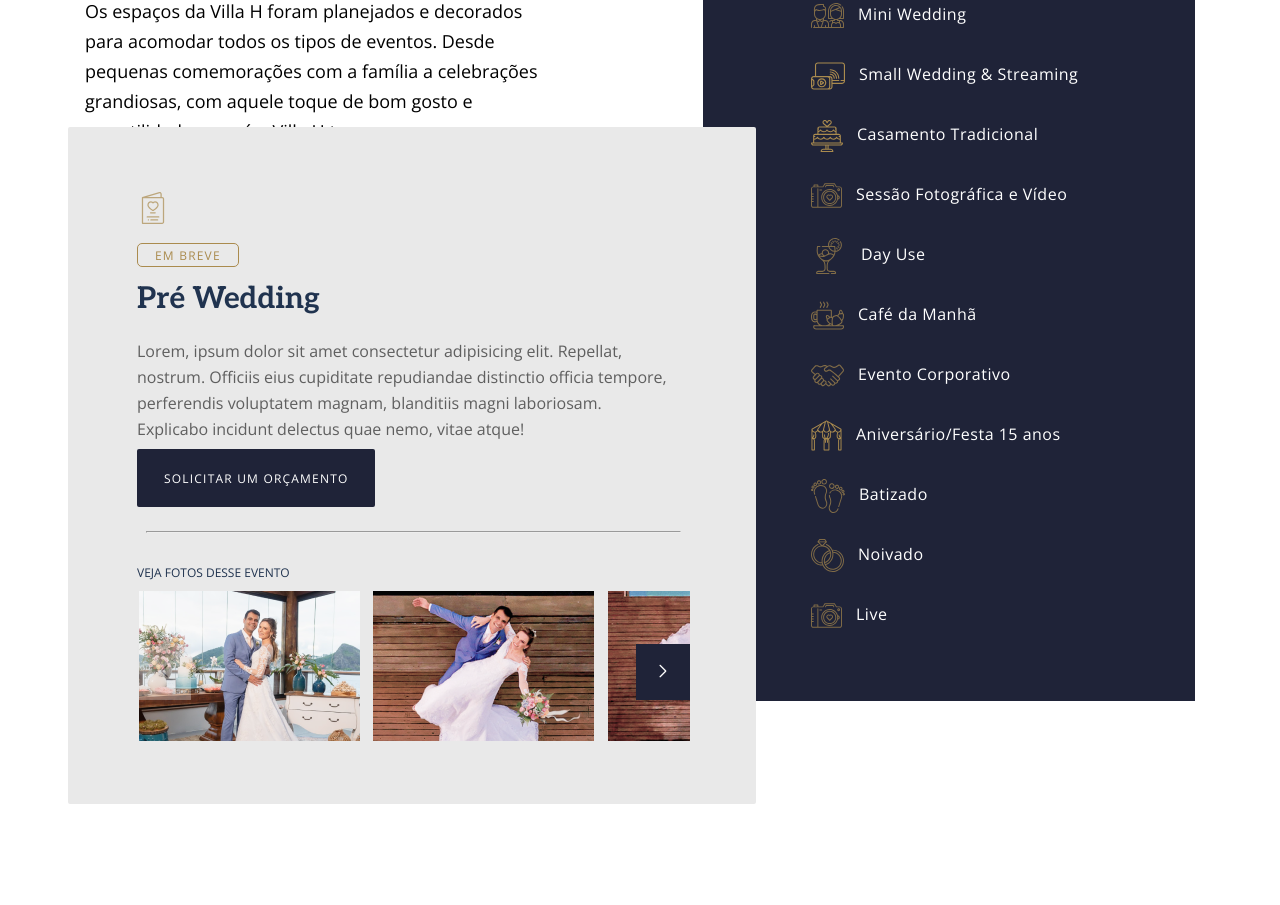
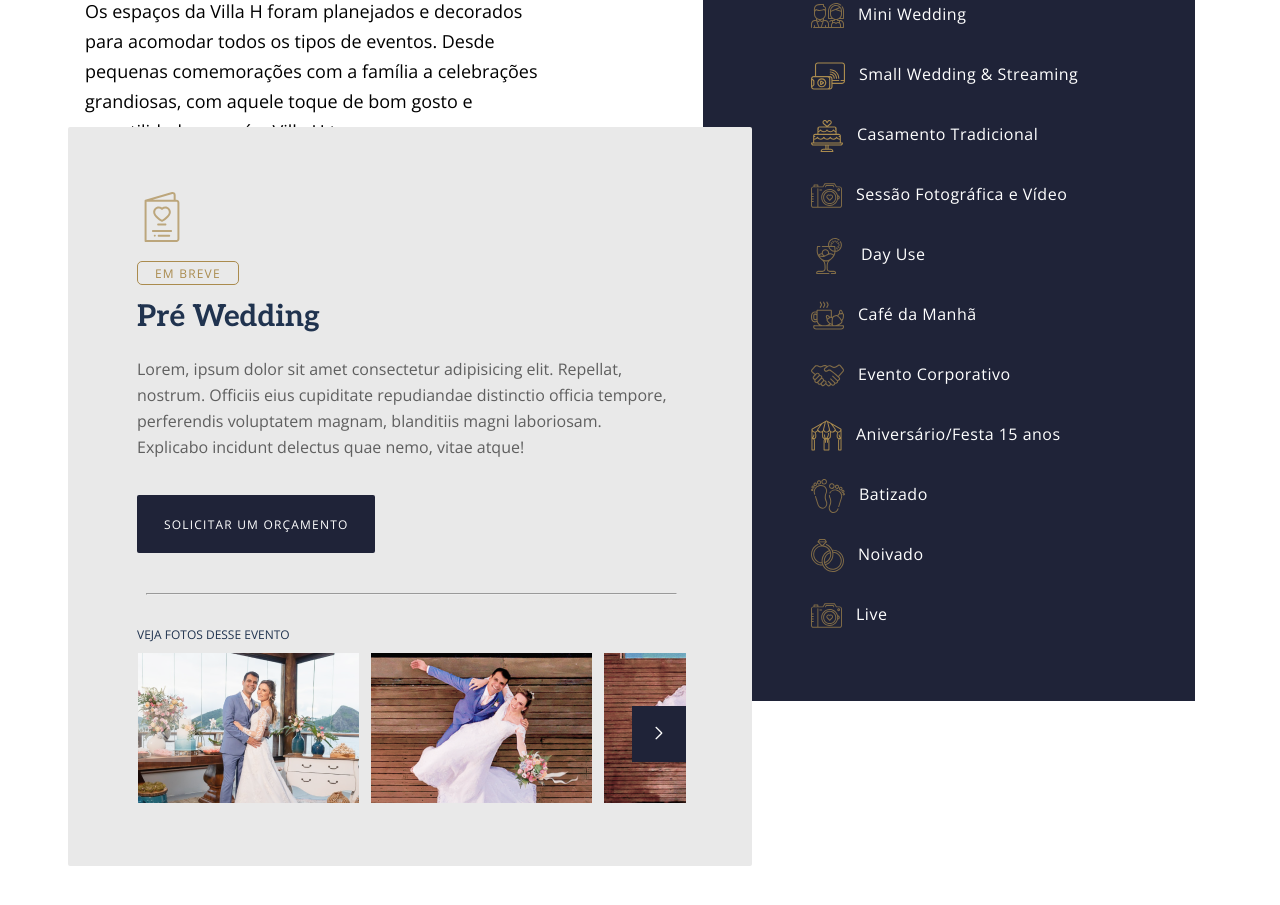
Before and after one commit to jessiicasantos/villa-h-react, a React (Create React App) app: page / in a window 1280 px wide. Shown: the part 4420-5325 px from the top of the page. Built offline with nearby package versions, Linux system fonts and the light colour scheme.

Commit message:
SwiperEvent condition added

```diff
--- a/src/components/Button/Button.css
+++ b/src/components/Button/Button.css
@@ -55,3 +55,10 @@ a.btn-dark-blue {
     background-color: #AA8B4E;
     color: #ffffff;
 }
+
+.card-event a.btn-dark-blue {
+    margin: 35px 0 0;
+    padding: 17px 26px 16px 27px;
+    display: flex;
+    width: fit-content;
+}
--- a/src/components/Container/Container.css
+++ b/src/components/Container/Container.css
@@ -198,7 +198,8 @@
     top: 513px;
     left: -17px;
     padding: 65px 66px 63px 69px;
-    max-width: 689px;
+    max-width: 549px;
+    width: -webkit-fill-available;
 }
 
 .card-event.active {
@@ -213,6 +214,9 @@
 
 .card-event svg {
     margin: 0 0 19px;
+    width: 50px;
+    height: 50px;
+    object-fit: contain;
 }
 
 .card-event .tag {
--- a/src/components/Container/EventSection/MenuEvent/MenuEvent.jsx
+++ b/src/components/Container/EventSection/MenuEvent/MenuEvent.jsx
@@ -45,7 +45,6 @@ const links = [
     svg: <Bride />,
     id: 'elopWed',
     title: 'Elopement Wedding',
-    tag: <h5 className="tag"></h5>,
     text: (
       <p>
         É realizada uma cerimônia, sendo indicado para os casais que desejam
@@ -176,9 +175,7 @@ const Event = ({ cardIsActive }) => {
               SOLICITAR UM ORÇAMENTO
             </a>
           }
-          line={<hr />}
-          subtitle={<h6>Veja fotos desse evento</h6>}
-          slides={<SwiperEvent gallery={c.gallery} />}
+          slides={c.gallery ? <SwiperEvent gallery={c.gallery} /> : null}
         />
       ))}
     </div>
--- a/src/components/Container/EventSection/SwiperEvent/SwiperEvent.jsx
+++ b/src/components/Container/EventSection/SwiperEvent/SwiperEvent.jsx
@@ -8,6 +8,8 @@ import { Mousewheel, Keyboard, Navigation } from 'swiper';
 const SwiperEvent = ({ gallery }) => {
   return (
     <>
+      <hr />
+      <h6>Veja fotos desse evento</h6>
       <Swiper
         mousewheel={true}
         keyboard={{
@@ -19,13 +21,14 @@ const SwiperEvent = ({ gallery }) => {
         slidesPerView={2.4}
         grabCursor={true}
         className="swiper-event"
-        gallery={gallery}
       >
-        {gallery?.map((g, index) => (
-          <SwiperSlide key={`g-${index}`}>
-            <img src={g} /* alt={s.listAltText[index]} */ />
-          </SwiperSlide>
-        ))}
+        {gallery?.map((g, index) => {
+          return (
+            <SwiperSlide key={`g-${index}`}>
+              <img src={g} /* alt={g.listAltText[index]} */ />
+            </SwiperSlide>
+          );
+        })}
       </Swiper>
     </>
   );
```
